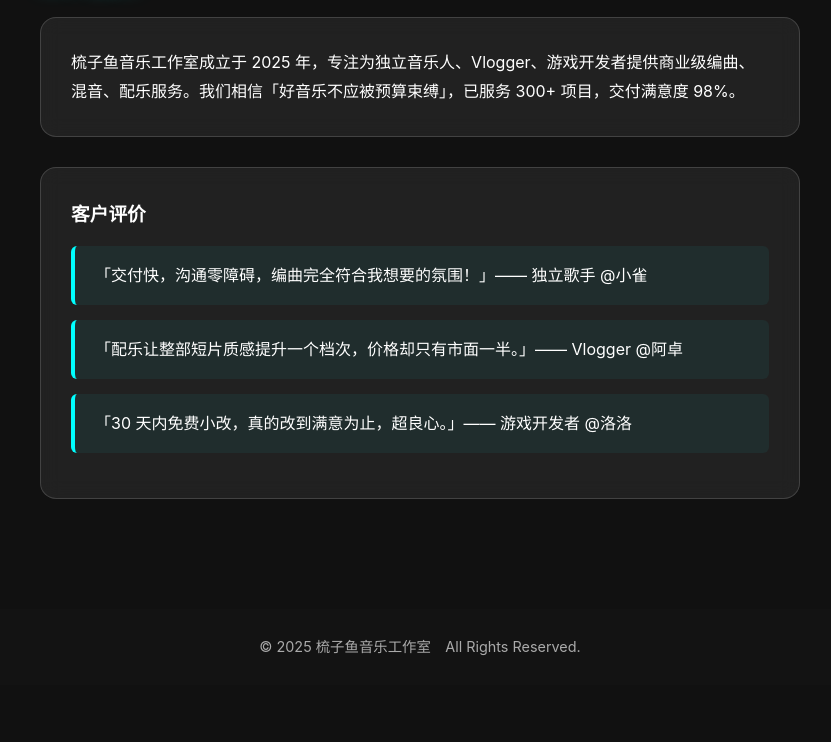
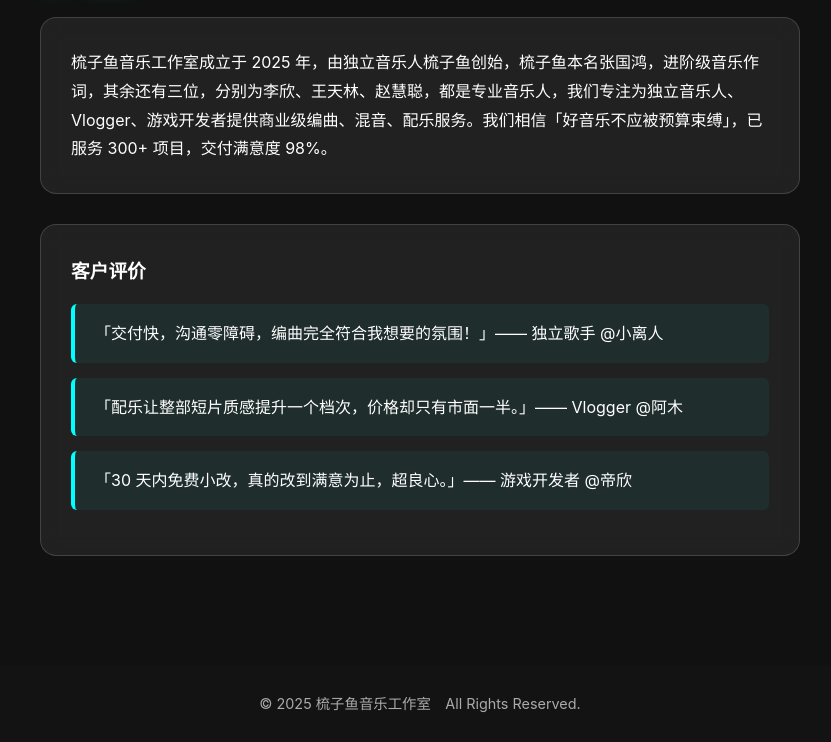
Before and after one commit to zxcvbnm601/combfish-studio, a plain HTML site: page about.html in a window 1280 px wide. Shown: the part 191-933 px from the top of the page, without its empty margins (220-1051 px from the left). Before the commit the page ends 876 px from the top, so only its background shows below. Drawn offline with Linux system fonts and the light colour scheme; a script that the page names is missing.

Commit message:
Update about.html

```diff
--- a/about.html
+++ b/about.html
@@ -24,13 +24,13 @@
   <section class="sec">
     <h2>关于我们</h2>
     <div class="glass">
-      <p>梳子鱼音乐工作室成立于 2025 年，专注为独立音乐人、Vlogger、游戏开发者提供商业级编曲、混音、配乐服务。我们相信「好音乐不应被预算束缚」，已服务 300+ 项目，交付满意度 98%。</p>
+      <p>梳子鱼音乐工作室成立于 2025 年，由独立音乐人梳子鱼创始，梳子鱼本名张国鸿，进阶级音乐作词，其余还有三位，分别为李欣、王天林、赵慧聪，都是专业音乐人，我们专注为独立音乐人、Vlogger、游戏开发者提供商业级编曲、混音、配乐服务。我们相信「好音乐不应被预算束缚」，已服务 300+ 项目，交付满意度 98%。</p>
     </div>
     <div class="glass">
       <h3>客户评价</h3>
-      <div class="review">「交付快，沟通零障碍，编曲完全符合我想要的氛围！」—— 独立歌手 @小雀</div>
-      <div class="review">「配乐让整部短片质感提升一个档次，价格却只有市面一半。」—— Vlogger @阿卓</div>
-      <div class="review">「30 天内免费小改，真的改到满意为止，超良心。」—— 游戏开发者 @洛洛</div>
+      <div class="review">「交付快，沟通零障碍，编曲完全符合我想要的氛围！」—— 独立歌手 @小离人</div>
+      <div class="review">「配乐让整部短片质感提升一个档次，价格却只有市面一半。」—— Vlogger @阿木</div>
+      <div class="review">「30 天内免费小改，真的改到满意为止，超良心。」—— 游戏开发者 @帝欣</div>
     </div>
   </section>
   <footer>© 2025 梳子鱼音乐工作室　All Rights Reserved.</footer>
```
